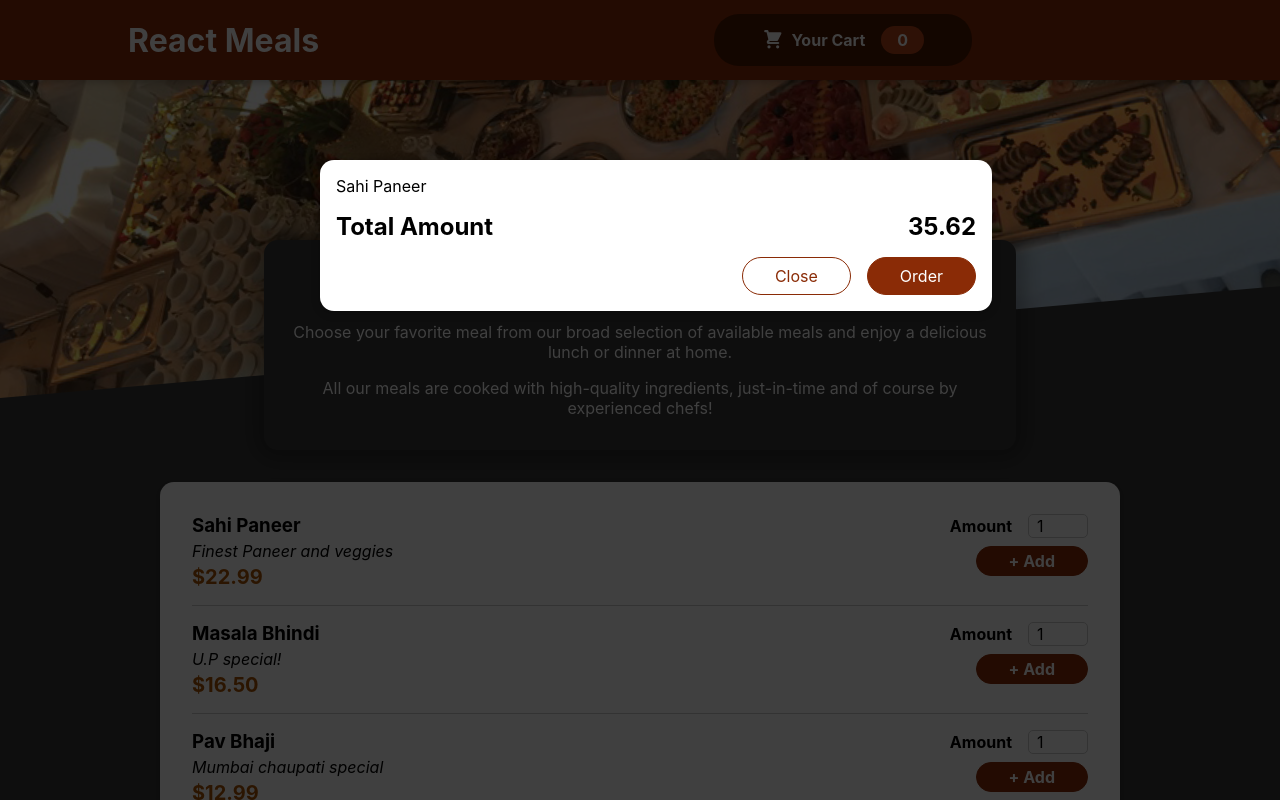
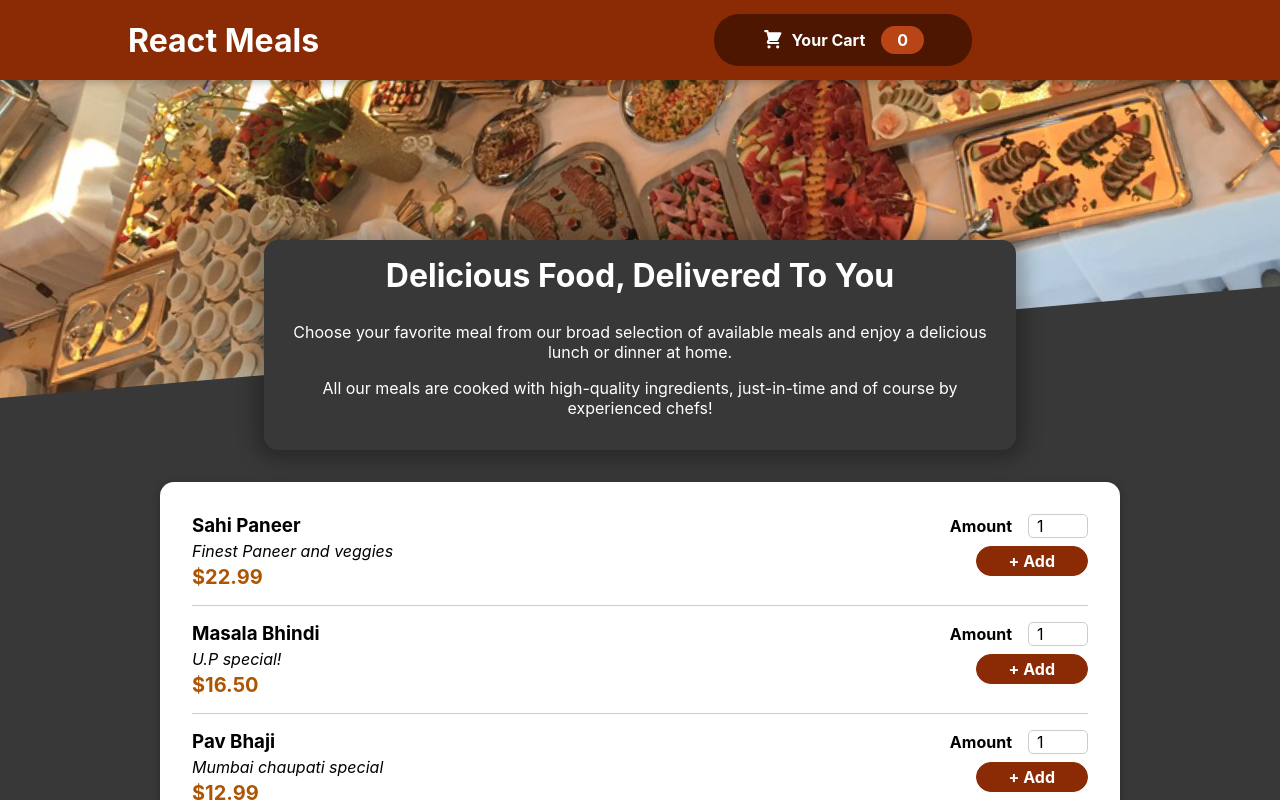
Before and after one commit to harisaini778/My-Restaurant-Website, a React (Create React App) app: page / in a window 1280 px wide. Shown: the top 800 px of the page. Built offline with nearby package versions, Linux system fonts and the light colour scheme.

Commit message:
Added state functionality to the cart,cart get's disappears when the user click's close button or the backdrop

```diff
--- a/src/App.js
+++ b/src/App.js
@@ -1,13 +1,25 @@
 import Header from "./components/Layout/Header";
-import { Fragment } from "react";
+import { Fragment,useState } from "react";
 import React from "react";
 import Meals from "./components/Meals/Meals";
 import Cart from "./components/Cart/Cart";
+
 const App = () => {
+
+  const [cartIsShown, setCartIsShown] = useState(false);
+
+  const showCartHandeler = () => {
+    setCartIsShown(true);
+  }
+
+  const hideCartHandeler = () => {
+    setCartIsShown(false);
+  }
+
   return (
     <Fragment>
-         <Cart/>
-      <Header />
+      { cartIsShown && <Cart onClose={hideCartHandeler} />}
+      <Header onShowCart={showCartHandeler} />
       <main style={{ backgroundColor: "#383838" }}>
         <Meals />
       </main>
--- a/src/components/Cart/Cart.js
+++ b/src/components/Cart/Cart.js
@@ -16,14 +16,14 @@ const Cart = props => {
         }
         )}
     </ul>
-    return <Modal>
+    return <Modal onClose={props.onClose}>
         {cartItems}
         <div className={ classes.total}>
             <span>Total Amount</span>
             <span>35.62</span>
         </div>
         <div className={classes.actions}>
-        <button className={classes["button--alt"]}>Close</button>
+        <button className={classes["button--alt"]} onClick={props.onClose}>Close</button>
         <button className={classes.button}>Order</button>
         </div>
   </Modal>
--- a/src/components/Layout/Header.js
+++ b/src/components/Layout/Header.js
@@ -7,7 +7,7 @@ const Header = (props) => {
     return <Fragment>
         <header className={classes.header}>
             <h1>React Meals</h1>
-            <HeaderCartButton/>
+            <HeaderCartButton onClick={props.onShowCart } />
             <button>Cart</button>
 
         </header>
--- a/src/components/Layout/HeaderCartButton.js
+++ b/src/components/Layout/HeaderCartButton.js
@@ -3,7 +3,8 @@ import classes from "./HeaderCartButton.module.css";
 
 const HeaderCartButton = (props) => {
     return (
-        <button className={classes.button}>
+        <button className={classes.button}
+        onClick={props.onClick}>
             <span className={classes.icon}>
          <CartIcon/>
             </span>
--- a/src/components/UI/Modal.js
+++ b/src/components/UI/Modal.js
@@ -4,7 +4,8 @@ import ReactDOM  from "react-dom";
 
 const Backdrop = props => {
     return (
-        <div className={classes.backdrop}/>
+        <div className={classes.backdrop}
+            onClick={ props.onCloseBackdrop} />
 
     );
 };
@@ -22,7 +23,7 @@ const portalElement = document.getElementById("overlays");
 const Modal = props => {
     return (
         <Fragment>
-            { ReactDOM.createPortal(<Backdrop/>,portalElement)}
+            {ReactDOM.createPortal(<Backdrop onCloseBackdrop={props.onClose } />,portalElement)}
             {ReactDOM.createPortal(
                 <ModalOverlay>
                     {props.children}
```
